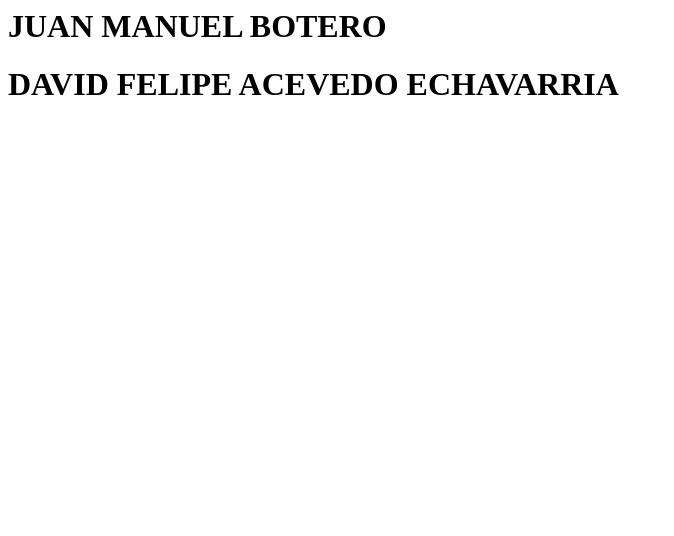
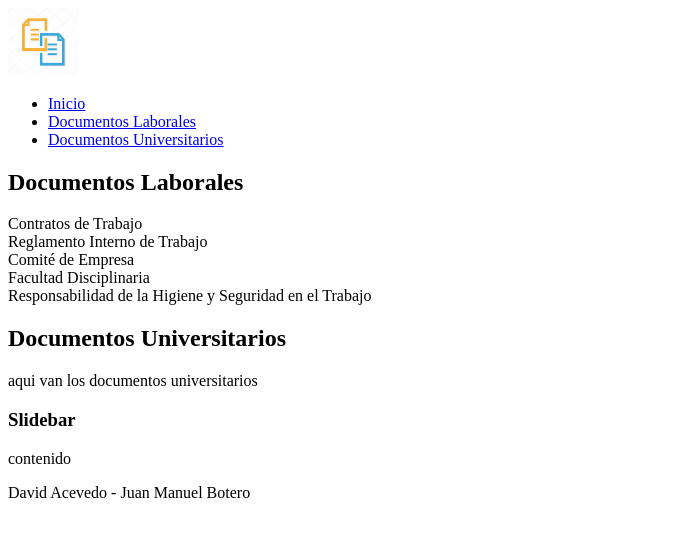
Before and after one commit to juanbotero/juanbotero.github.io, a plain HTML site: page Formularios.html in a window 1280 px wide. Shown: the whole page, without its empty margins (0-674 px from the left). Drawn offline with Linux system fonts and the light colour scheme.

Commit message:
Documento html base
aqui esta el documento html basico para empezar

```diff
--- a/Formularios.html
+++ b/Formularios.html
@@ -1,11 +1,47 @@
+<!doctype html>
 <html>
 <head>
-
+      <title>Proyecto DSW</title>
 </head>
 <body>
 
-  <h1> JUAN MANUEL BOTERO </h1>
-  <h1> DAVID FELIPE ACEVEDO ECHAVARRIA </h1>
+  <header>
+    <div>
+      <img src="logo.jpg" width="70" >
+    </div>
+    <nav>
+      <ul>
+
+        <li><a href="#">Inicio</a></li>
+        <li><a href="#">Documentos Laborales</a></li>
+        <li><a href="#">Documentos Universitarios</a></li>
+
+      </ul>
+    </nav>
+  </header>
+
+  <section class="wrapper">
+    <section class="main">
+        <article>
+          <h2>Documentos Laborales</h2>
+          <p>Contratos de Trabajo <br>Reglamento Interno de Trabajo </br> Comité de Empresa <br>Facultad Disciplinaria</br>Responsabilidad de la Higiene y Seguridad en el Trabajo</p>
+
+        </article>
+
+        <article>
+          <h2>Documentos Universitarios</h2>
+          <p>aqui van los documentos universitarios</p>
+        </article>
+    </section>
+    <aside>
+      <h3>Slidebar</h3>
+      <p>contenido</p>
+    </aside>
+  </section>
+
+  <footer>
+    <p>David Acevedo - Juan Manuel Botero</p>
+  </footer>
 
 </body>
 </html>
```
Also changed, not shown: logo.jpg (added).
